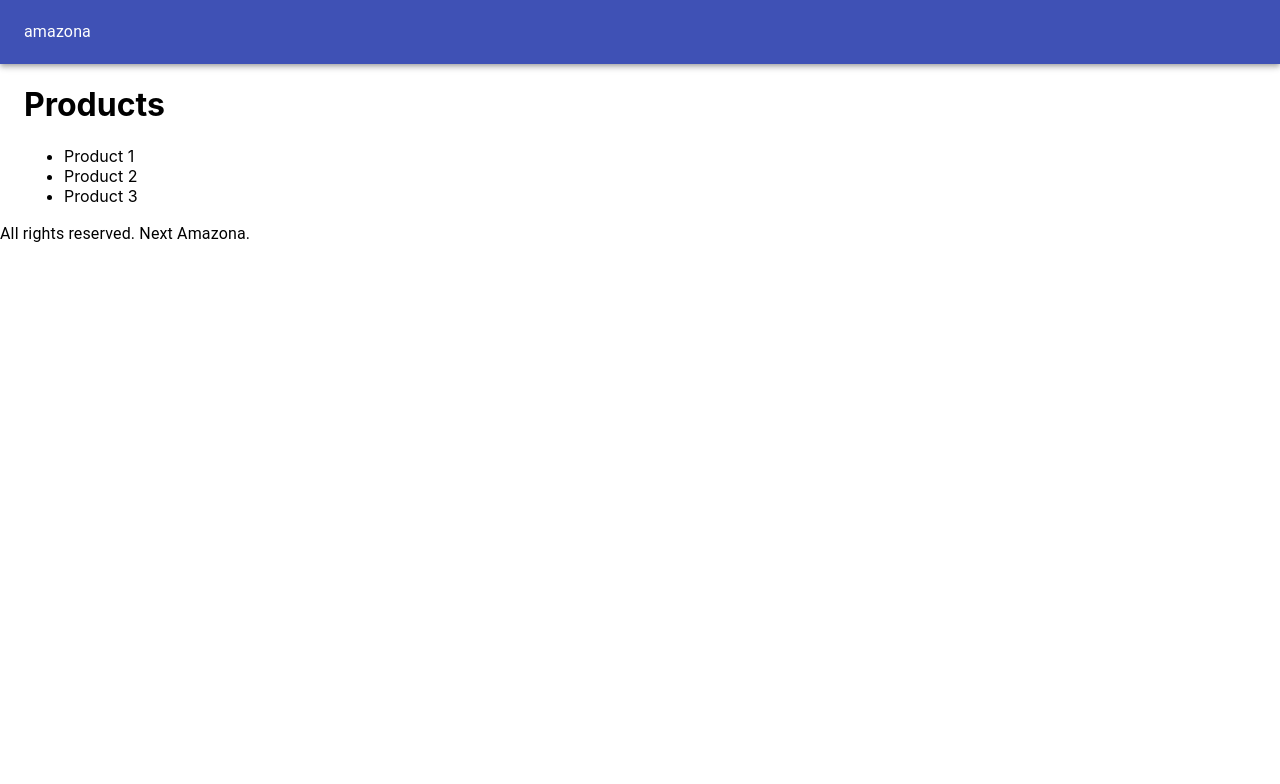
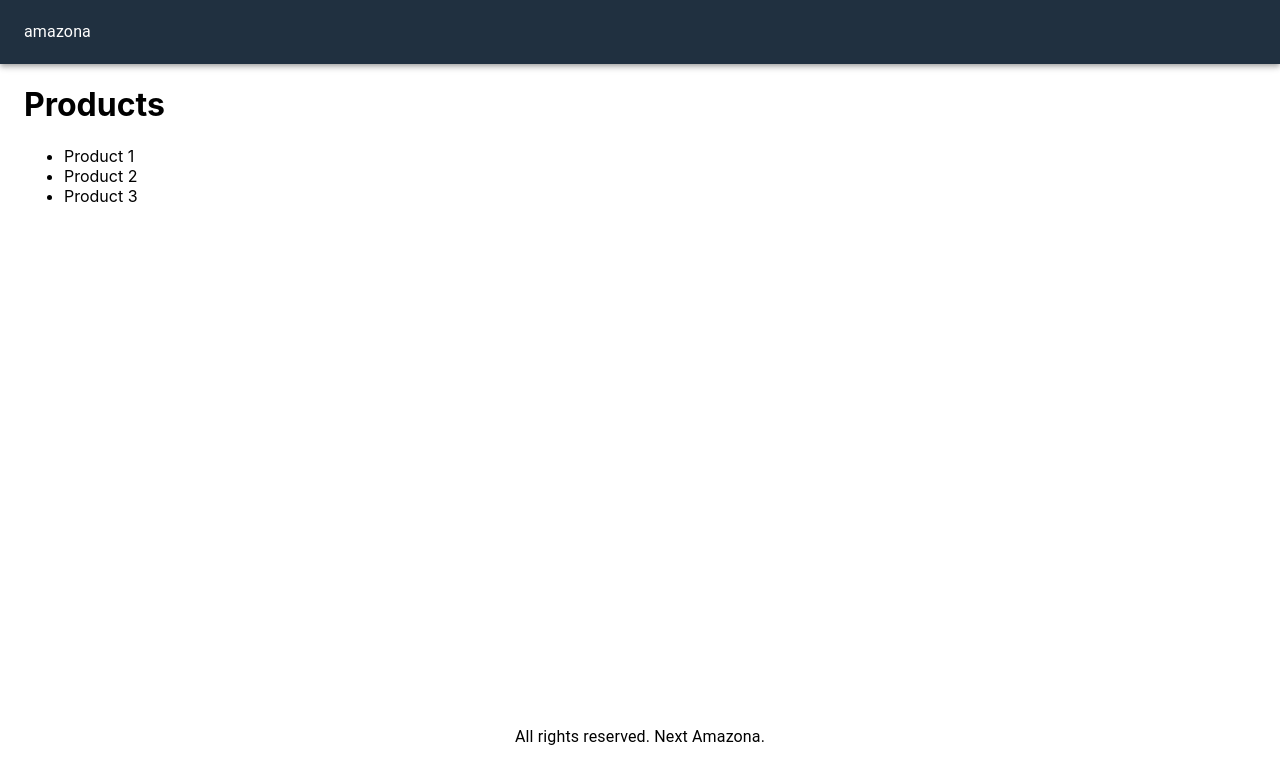
Before and after one commit to retrydp/amazona, a Next.js app in the folder next-amazona/: page / in a window 1280 px wide. Shown: the top 784 px of the page. Built offline with nearby package versions, Linux system fonts and the light colour scheme.

Commit message:
styles & matetial-ui SSR issue fix

```diff
--- a/next-amazona/components/Layout.js
+++ b/next-amazona/components/Layout.js
@@ -1,20 +1,22 @@
 import React from 'react';
 import Head from 'next/head';
 import { AppBar, Container, Toolbar, Typography } from '@material-ui/core';
+import useStyles from '../utils/styles';
 
 export default function Layout({ children }) {
+  const classes = useStyles();
   return (
     <div>
       <Head>
         <title>Next Amazona</title>
       </Head>
-      <AppBar position="static">
+      <AppBar position="static" className={classes.navbar}>
         <Toolbar>
           <Typography>amazona</Typography>
         </Toolbar>
       </AppBar>
-      <Container>{children}</Container>
-      <footer>
+      <Container className={classes.main}>{children}</Container>
+      <footer className={classes.footer}>
         <Typography>All rights reserved. Next Amazona.</Typography>
       </footer>
     </div>
--- a/next-amazona/pages/_app.js
+++ b/next-amazona/pages/_app.js
@@ -1,7 +1,14 @@
-import '../styles/globals.css'
+import { useEffect } from 'react';
+import '../styles/globals.css';
 
 function MyApp({ Component, pageProps }) {
-  return <Component {...pageProps} />
+  useEffect(() => {
+    const jssStyles = document.querySelector('#jss-server-side');
+    if (jssStyles) {
+      jssStyles.parentElement.removeChild(jssStyles);
+    }
+  }, []);
+  return <Component {...pageProps} />;
 }
 
-export default MyApp
+export default MyApp;
--- /dev/null
+++ b/next-amazona/pages/_document.js
@@ -0,0 +1,36 @@
+import { ServerStyleSheets } from '@material-ui/core/styles';
+import Document, { Head, Html, Main, NextScript } from 'next/document';
+import React from 'react';
+
+export default class MyDocument extends Document {
+  render() {
+    return (
+      <Html lang="en">
+        <Head></Head>
+        <body>
+          <Main />
+          <NextScript />
+        </body>
+      </Html>
+    );
+  }
+}
+
+/**
+ *  This is a matetial-ui SSR issue fix
+ */
+MyDocument.getInitialProps = async (ctx) => {
+  const sheets = new ServerStyleSheets();
+  const originalRenderPage = ctx.renderPage;
+
+  ctx.renderPage = () => {
+    return originalRenderPage({ enhanceApp: (App) => (props) => sheets.collect(<App {...props} />) });
+  };
+
+  const initialProps = await Document.getInitialProps(ctx);
+
+  return {
+    ...initialProps,
+    styles: [...React.Children.toArray(initialProps.styles), sheets.getStyleElement()],
+  };
+};
--- /dev/null
+++ b/next-amazona/utils/styles.js
@@ -0,0 +1,19 @@
+import { makeStyles } from '@material-ui/core';
+
+const useStyles = makeStyles({
+  navbar: {
+    backgroundColor: '#203040',
+    '& a': {
+      color: '#FFF',
+      marginLeft: 10,
+    },
+  },
+  main: {
+    minHeight: '80vh',
+  },
+  footer: {
+    textAlign: 'center',
+  },
+});
+
+export default useStyles;
```
